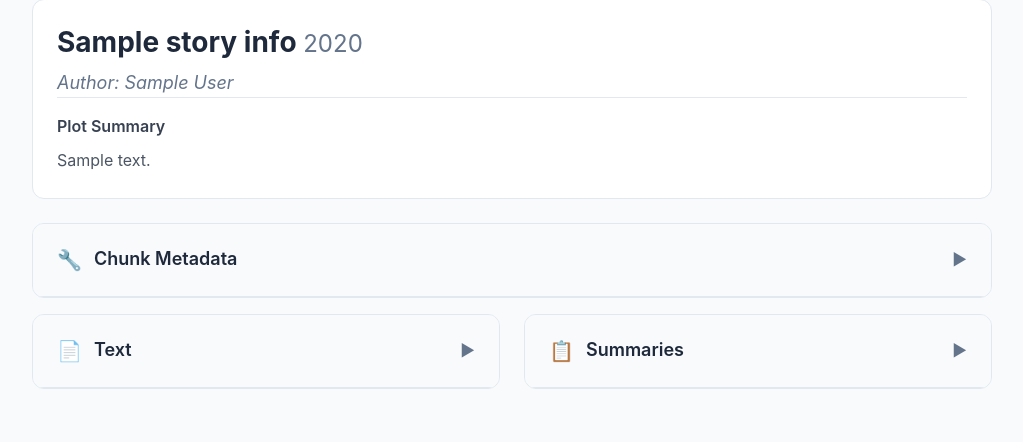
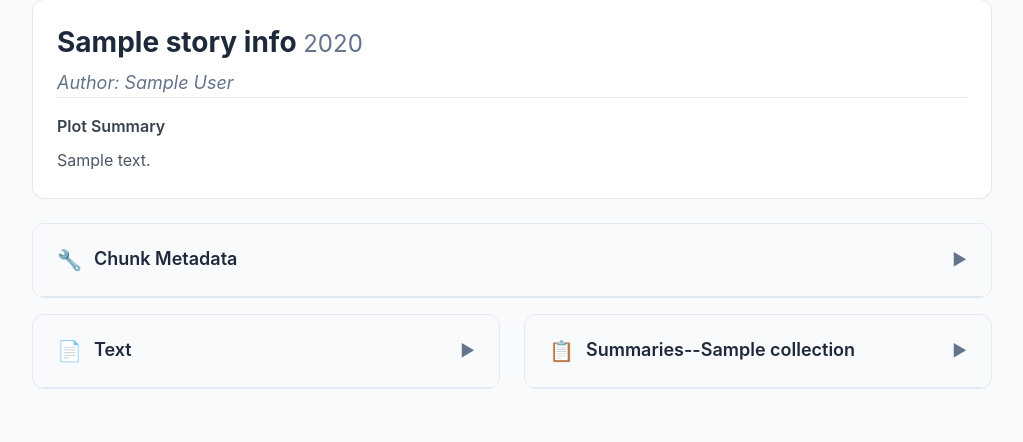
Before and after one commit to juand-r/ius-dashboard, a FastAPI app: template railway-app/templates/item_detail.html in a window 1280 px wide. Shown: the part 219-661 px from the top of the page, without its empty margins (128-1151 px from the left). Run offline with FastAPI, Linux system fonts and the light colour scheme; the template is opened without the code that fills it: most values are stand-ins (such as "Sample title", 1, 10 or a date in 2020).

Commit message:
can view multiple summaries

```diff
--- a/railway-app/main.py
+++ b/railway-app/main.py
@@ -68,14 +68,20 @@ async def debug_item(dataset: str, subcollection: str, item_id: str):
     try:
         item_data = await get_item_details(dataset, subcollection, item_id)
         summary_info = {
-            "has_summary_data": item_data.get("summary_data") is not None,
-            "num_summaries": len(item_data.get("summary_data", {}).get("summaries", [])) if item_data.get("summary_data") else 0,
-            "collection_name": item_data.get("summary_data", {}).get("collection_name", "None") if item_data.get("summary_data") else "None"
+            "has_summary_data": item_data.get("summary_data") is not None and len(item_data.get("summary_data", [])) > 0,
+            "num_collections": len(item_data.get("summary_data", [])),
+            "collections": []
         }
+
         if item_data.get("summary_data"):
-            for i, summary in enumerate(item_data["summary_data"]["summaries"]):
-                summary_info[f"summary_{i+1}_length"] = len(summary)
-                summary_info[f"summary_{i+1}_preview"] = summary[:100] + "..."
+            for i, collection in enumerate(item_data["summary_data"]):
+                collection_info = {
+                    "collection_name": collection["collection_name"],
+                    "strategy_name": collection["strategy_name"],
+                    "num_summaries": collection["num_summaries"]
+                }
+                summary_info["collections"].append(collection_info)
+
         return summary_info
     except Exception as e:
         return {"error": str(e)}
@@ -507,52 +513,57 @@ async def get_item_details(dataset: str, subcollection: str, item_id: str):
                 "publication_year": pub_year
             }
 
-        # Try to load summary data
-        summary_data = None
+        # Try to load summary data from all matching collections
+        summary_data = []
         summaries_dir = DATA_DIR / "outputs" / "summaries"
         if summaries_dir.exists():
-            # Look for summary collections that match this subcollection pattern
-            # Prioritize "all" collections with "intermediate" summaries for progressive summaries
+            # Look for all summary collections that match this subcollection pattern and have "_all_"
             # e.g., bmds_fixed_size_8000_all_iterative_incremental_intermediate
             summary_collections = []
             for summary_collection in summaries_dir.iterdir():
                 if (summary_collection.is_dir() and
                     subcollection in summary_collection.name and
-                    "iterative" in summary_collection.name):
+                    "_all_" in summary_collection.name):
                     summary_collections.append(summary_collection)
 
-            # Sort to prioritize "all" and "intermediate" collections
-            summary_collections.sort(key=lambda x: (
-                "all" not in x.name,  # "all" collections first
-                "intermediate" not in x.name  # "intermediate" collections first
-            ))
+            # Sort collections by name for consistent ordering
+            summary_collections.sort(key=lambda x: x.name)
 
             for summary_collection in summary_collections:
+                summary_items_dir = summary_collection / "items"
+                summary_file = summary_items_dir / f"{item_id}.json"
 
-                    summary_items_dir = summary_collection / "items"
-                    summary_file = summary_items_dir / f"{item_id}.json"
+                if summary_file.exists():
+                    try:
+                        with open(summary_file, 'r') as f:
+                            summary_content = json.load(f)
 
-                    if summary_file.exists():
-                        try:
-                            with open(summary_file, 'r') as f:
-                                summary_content = json.load(f)
+                        # Extract summaries array
+                        doc_summaries = summary_content.get("documents", [{}])[0] if summary_content.get("documents") else {}
+                        summaries_list = doc_summaries.get("summaries", [])
 
-                            # Extract summaries array
-                            doc_summaries = summary_content.get("documents", [{}])[0] if summary_content.get("documents") else {}
-                            summaries_list = doc_summaries.get("summaries", [])
+                        # Extract strategy name from collection name
+                        # e.g., "bmds_fixed_size_8000_all_concat_default-concat-prompt_intermediate" -> "concat_default-concat-prompt"
+                        parts = summary_collection.name.split("_all_")
+                        if len(parts) > 1:
+                            strategy_part = parts[1]
+                            # Remove "_intermediate" or "_final" suffix
+                            strategy_name = strategy_part.replace("_intermediate", "").replace("_final", "")
+                        else:
+                            strategy_name = summary_collection.name
 
-                            summary_data = {
-                                "collection_name": summary_collection.name,
-                                "summaries": summaries_list,
-                                "num_summaries": len(summaries_list)
-                            }
-                            logger.info(f"Loaded {len(summaries_list)} summaries for {item_id} from {summary_collection.name}")
-                            for i, summary in enumerate(summaries_list):
-                                logger.info(f"Summary {i+1} length: {len(summary)} chars, starts with: {summary[:50]}...")
-                            break  # Use first matching summary collection
-                        except Exception as e:
-                            logger.error(f"Error reading summary file {summary_file}: {e}")
-                            continue
+                        collection_data = {
+                            "collection_name": summary_collection.name,
+                            "strategy_name": strategy_name,
+                            "summaries": summaries_list,
+                            "num_summaries": len(summaries_list)
+                        }
+                        summary_data.append(collection_data)
+                        logger.info(f"Loaded {len(summaries_list)} summaries for {item_id} from {summary_collection.name} (strategy: {strategy_name})")
+
+                    except Exception as e:
+                        logger.error(f"Error reading summary file {summary_file}: {e}")
+                        continue
 
         return {
             "id": item_id,
--- a/railway-app/templates/item_detail.html
+++ b/railway-app/templates/item_detail.html
@@ -533,33 +533,37 @@
 
                 <!-- Right Column: Summaries -->
                 <div class="content-column">
-                    {% if item.summary_data and item.summary_data.summaries %}
+                    {% if item.summary_data and item.summary_data|length > 0 %}
+                    <!-- Multiple Summary Collections -->
+                    {% for collection in item.summary_data %}
                     <div class="collapsible-section">
-                        <div class="section-header" onclick="toggleSection('summaries-content')">
+                        <div class="section-header" onclick="toggleSection('summaries-{{ loop.index }}')">
                             <div class="section-header-left">
                                 <span class="section-icon">📋</span>
-                                <span class="section-title">Summaries</span>
+                                <span class="section-title">Summaries--{{ collection.strategy_name }}</span>
                             </div>
-                            <span class="toggle-icon" id="summaries-content-icon">▶</span>
+                            <span class="toggle-icon" id="summaries-{{ loop.index }}-icon">▶</span>
                         </div>
-                        <div class="section-content collapsed" id="summaries-content">
-                            <!-- Individual Summary Dropdowns -->
-                            {% for summary in item.summary_data.summaries %}
+                        <div class="section-content collapsed" id="summaries-{{ loop.index }}">
+                            <!-- Individual Summary Dropdowns within this collection -->
+                            {% set outer_loop_index = loop.index %}
+                            {% for summary in collection.summaries %}
                             <div class="collapsible-section" style="margin: 12px 0; border: 1px solid #e5e7eb;">
-                                <div class="section-header" onclick="toggleSection('summary-{{ loop.index }}')">
+                                <div class="section-header" onclick="toggleSection('summary-{{ outer_loop_index }}-{{ loop.index }}')">
                                     <div class="section-header-left">
                                         <span class="section-icon">📝</span>
-                                        <span class="section-title">Summary {{ loop.index }}{% if loop.index == item.summary_data.summaries|length %} (Complete){% endif %}</span>
+                                        <span class="section-title">Summary {{ loop.index }}</span>
                                     </div>
-                                    <span class="toggle-icon" id="summary-{{ loop.index }}-icon">▶</span>
+                                    <span class="toggle-icon" id="summary-{{ outer_loop_index }}-{{ loop.index }}-icon">▶</span>
                                 </div>
-                                <div class="section-content collapsed" id="summary-{{ loop.index }}">
+                                <div class="section-content collapsed" id="summary-{{ outer_loop_index }}-{{ loop.index }}">
                                     <div class="content-block">{{ summary }}</div>
                                 </div>
                             </div>
                             {% endfor %}
                         </div>
                     </div>
+                    {% endfor %}
                     {% else %}
                     <!-- No summaries available -->
                     <div class="collapsible-section" style="opacity: 0.6;">
--- a/watcher/config.py
+++ b/watcher/config.py
@@ -8,8 +8,8 @@ from dotenv import load_dotenv
 load_dotenv()
 
 # Railway app URL - change this to your deployed Railway URL
-RAILWAY_URL = os.getenv("RAILWAY_URL", "https://ius-dashboard-production.up.railway.app")  # Comment out for local testing
-#RAILWAY_URL = os.getenv("RAILWAY_URL", "http://localhost:8000")  # Uncomment for local testing
+# RAILWAY_URL = os.getenv("RAILWAY_URL", "https://ius-dashboard-production.up.railway.app")  # Comment out for local testing
+RAILWAY_URL = os.getenv("RAILWAY_URL", "http://localhost:8000")  # Uncomment for local testing
 
 # Directories to watch (relative to project root)
 WATCHED_DIRS = [
```
